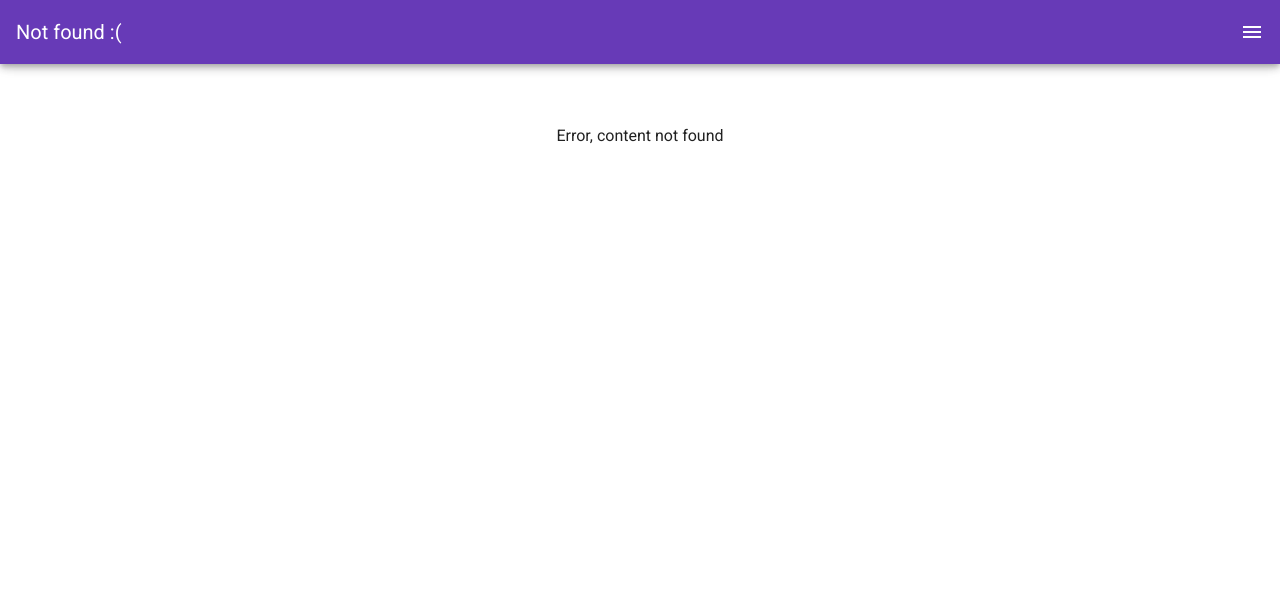
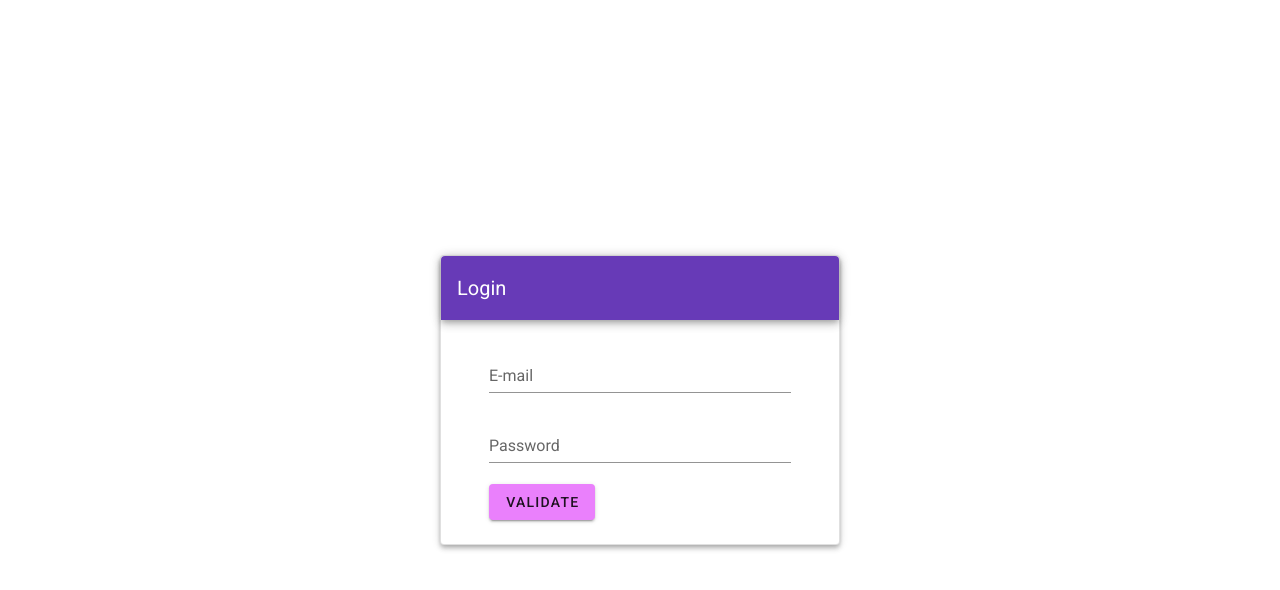
Before and after one commit to RobinJahan/vuejs-pwa-template, a Vue app: page /login in a window 1280 px wide. Before the commit this address had no page. Shown: the top 590 px of the page. Built offline with nearby package versions, Linux system fonts and the light colour scheme.

Commit message:
add login view

```diff
--- a/src/App.vue
+++ b/src/App.vue
@@ -1,6 +1,7 @@
 <template>
     <v-app>
         <AppHeader
+        v-if="$route.name !== 'Login'"
         :dark=darkTheme
         @changeTheme="changeTheme"
         />
--- a/src/router/index.js
+++ b/src/router/index.js
@@ -4,10 +4,16 @@ import Home from '../views/Home.vue'
 import Parameters from '../views/Parameters.vue'
 import NotFound from '../views/NotFound.vue'
 import Camera from '../views/Camera.vue'
+import Login from '../views/Login.vue'
 
 Vue.use(VueRouter)
 
 const routes = [
+  {
+    path: '/login',
+    name: 'Login',
+    component: Login
+  },
   {
     path: '/',
     name: 'Home',
--- /dev/null
+++ b/src/views/Login.vue
@@ -0,0 +1,81 @@
+<template>
+    <v-container class="loginContainer">
+
+        <v-card
+        width="400"
+        outlined
+        elevation="4">
+
+            <v-app-bar dark color="deep-purple" width="100%" elevation="5">
+                <v-toolbar-title>Login</v-toolbar-title>
+            </v-app-bar>
+
+            <v-form
+            class="mx-6 pa-6"
+            ref="form"
+            v-model="valid"
+            lazy-validation
+            >
+
+            <v-text-field
+            v-model="email"
+            :rules="emailRules"
+            label="E-mail"
+            required
+            ></v-text-field>
+
+            <v-text-field
+            v-model="password"
+            :rules="passwordRules"
+            label="Password"
+            required
+            ></v-text-field>
+
+            <v-btn
+            :disabled="!valid"
+            color="purple accent-1"
+            class="mr-4"
+            @click="validate"
+            >Validate</v-btn>
+        </v-form>
+
+        </v-card>
+
+    </v-container>
+</template>
+
+<script>
+  export default {
+    data: () => ({
+      valid: true,
+      password: '',
+      passwordRules: [
+        v => !!v || 'Password is required',
+      ],
+      email: '',
+      emailRules: [
+        v => !!v || 'E-mail is required',
+        v => /.+@.+\..+/.test(v) || 'E-mail must be valid',
+      ]
+    }),
+
+    methods: {
+      validate () {
+        this.$refs.form.validate()
+      },
+      reset () {
+        this.$refs.form.reset()
+      },
+    },
+  }
+</script>
+
+<style scoped>
+    .loginContainer{
+        display: flex;
+        width: 100vw;
+        height: 100vh;
+        justify-content: center;
+        align-items: center;
+    }
+</style>
```
